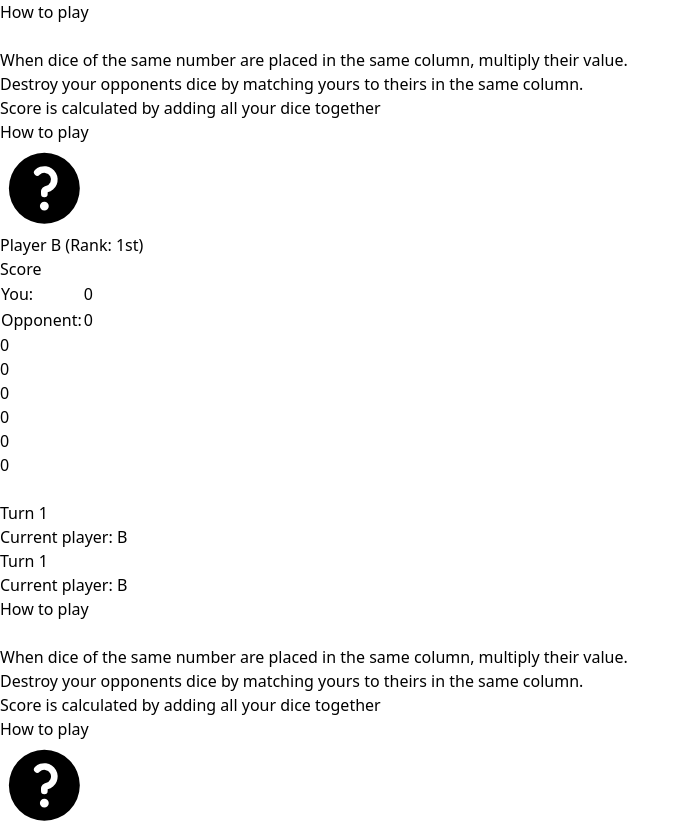
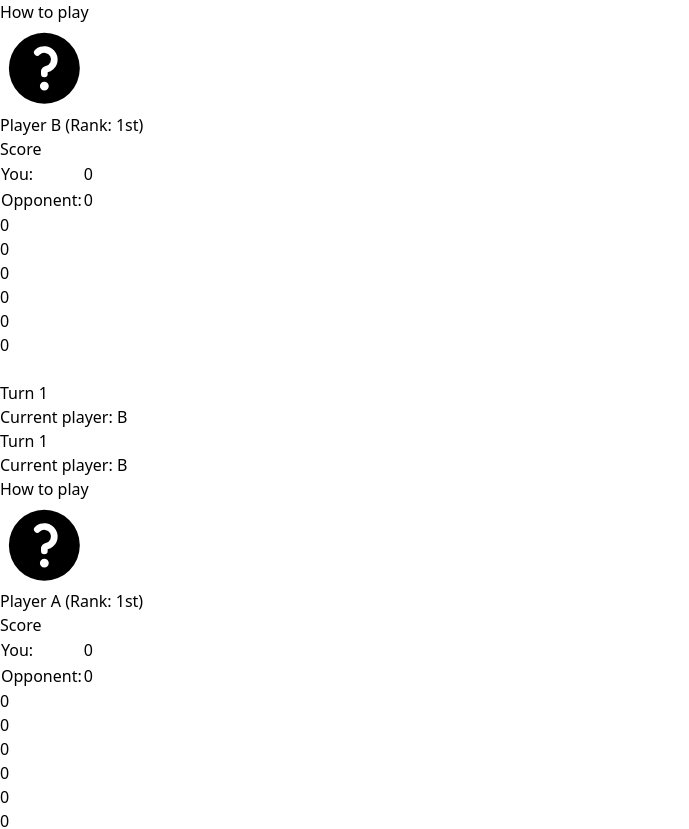
Before and after one commit to rayriffy/knucklebones, a Svelte app: page / in a window 1280 px wide. Shown: the top 829 px of the page, without its empty margins (0-689 px from the left). Built offline with nearby package versions, Linux system fonts and the light colour scheme.

Commit message:
fix: default state

```diff
--- a/src/modules/game/components/Player.svelte
+++ b/src/modules/game/components/Player.svelte
@@ -30,7 +30,7 @@
   }
 
   // define state
-  let isHelpOpen = true
+  let isHelpOpen = false
 
 
   const diceFace = tweened<DiceFace>(rollTheDice(), {
```
